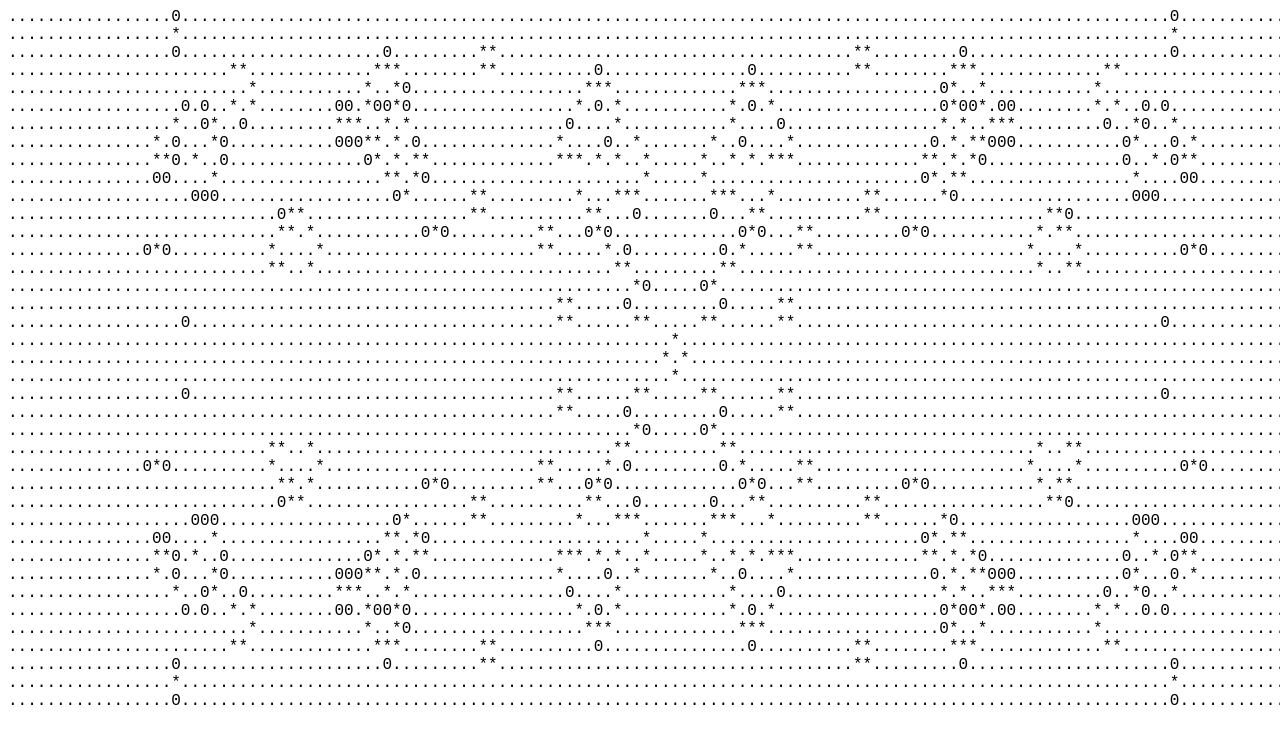
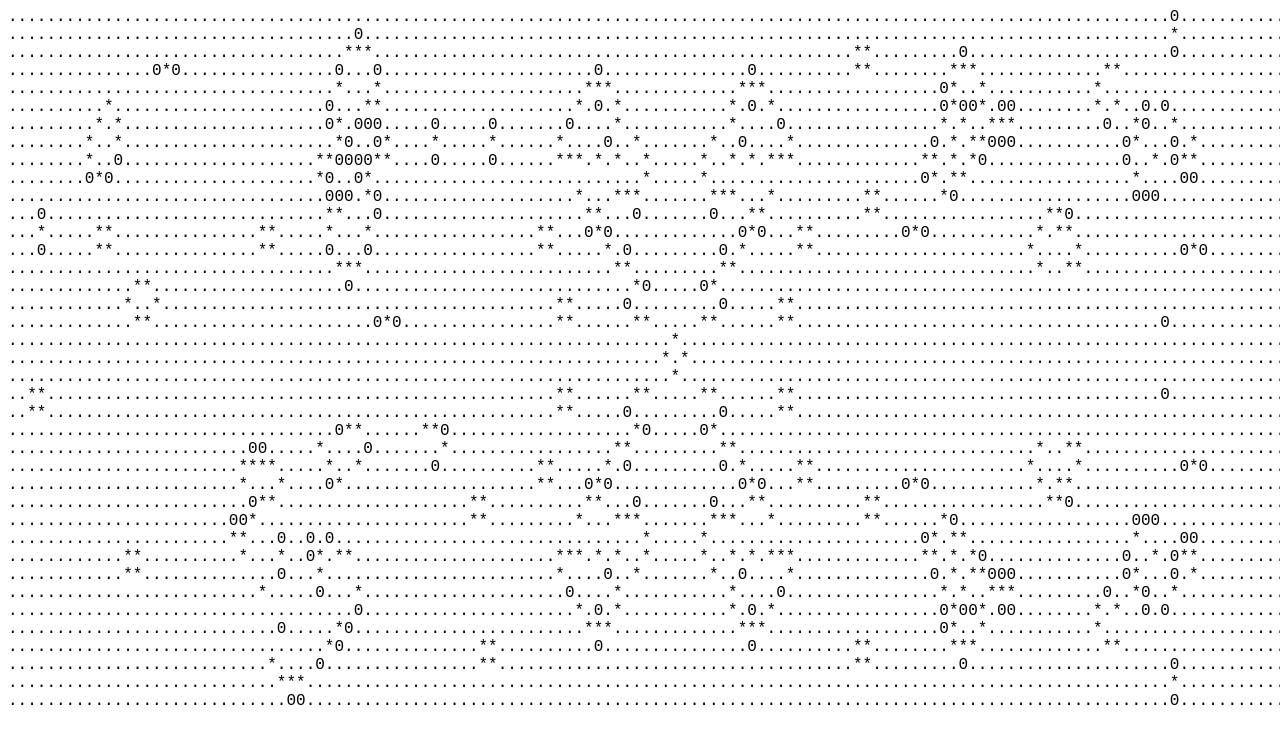
Before and after one commit to elbriga/life, a plain HTML site: page index.html in a window 1280 px wide. Shown: the top 744 px of the page. Drawn offline with Linux system fonts and the light colour scheme.

Commit message:
Update index.html

```diff
--- a/index.html
+++ b/index.html
@@ -17,7 +17,8 @@
 			// initial draw
 			for(x=0; x<sX+2; x++) {
 				for(y=0; y<sY+2; y++) {
-					cells[x][y] = (x==20||y==70) ? 1 : 0;
+					//cells[x][y] = (x==20||y==70) ? 1 : 0;
+					cells[x][y] = (x==20||y==70||(x==10&&y==10)||(x==11&&y==11)||(x==11&&y==10)||(x==12&&y==10)) ? 1 : 0;
 				}
 			}
 
```
